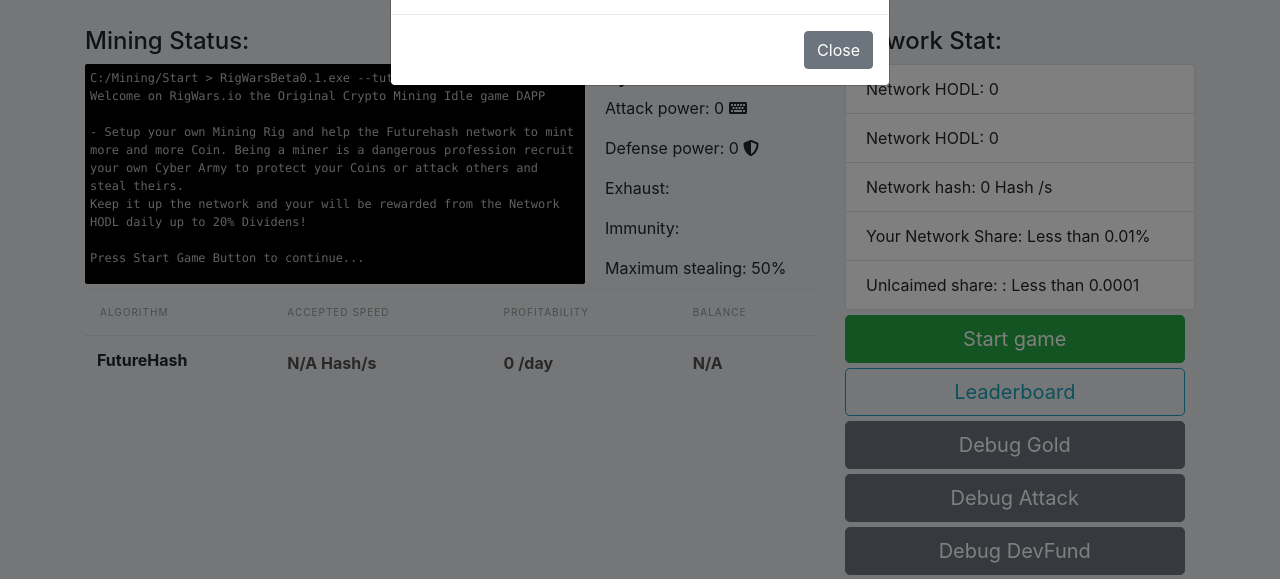
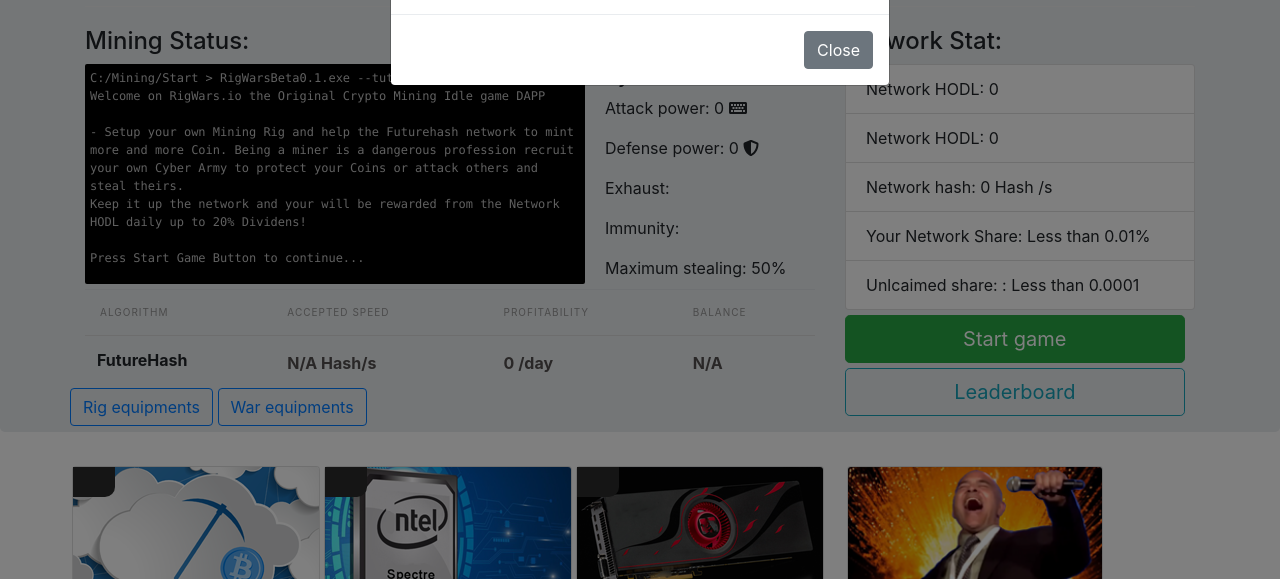
Before and after one commit to valamidev/rigwars, a plain HTML site: page index.html in a window 1280 px wide. Shown: the part 198-777 px from the top of the page. Drawn offline with nearby package versions, Linux system fonts and the light colour scheme; some icons are missing.

Commit message:
Debug Turn Off
Debug Turn Off

```diff
--- a/css/style.css
+++ b/css/style.css
@@ -136,6 +136,6 @@ table.light tr td {
 
 .market_buttons {
     position: absolute;
-    bottom: 8px;
+    bottom: -10px;
     left: 0px;
 }
--- a/index.html
+++ b/index.html
@@ -157,6 +157,8 @@ and open the template in the editor.
                     <button type="button" id="withdraw1" class="btn btn-outline-warning btn-lg beauty_button">Claim <i class="fab fa-ethereum"></i></button>
                     <div class="divider_small"></div>
                     <button type="button" id="leaderboard" class="btn btn-outline-info btn-lg btn-block beauty_button_big">Leaderboard</button>
+
+                    <debug id="debug">
                     <div class="divider_small"></div>
                     <button type="button" id="debug_gold" class="btn btn-secondary btn-lg btn-block beauty_button_big">Debug Gold</button>
                     <div class="divider_small"></div>
@@ -164,8 +166,9 @@ and open the template in the editor.
                     <div class="divider_small"></div>
                     <button type="button" id="debug_devfund" class="btn btn-secondary btn-lg btn-block beauty_button_big">Debug DevFund</button>
                     <div class="divider_small"></div>
+                    <button type="button" id="jackpot" class="btn btn-dange btn-lg btn-block beauty_button_big">Super Block</button>
+                   </debug>
 
-                    <button type="button" id="jackpot" class="btn btn-dange btn-lg btn-block beauty_button_big">Super Block</button>
                   </div>
                 </div>
               </div>
--- a/js/draw_content.js
+++ b/js/draw_content.js
@@ -17,6 +17,11 @@ function update_dash_slow()
     $('#unclaimedshare').html('Unlcaimed share: : '+personal_share_eth(personal_share()));
 
     $('.mining-anim').html(generate_output());
+
+    if(game.debug==0)
+    {
+       $('#debug').hide();
+    }
 
     if(game.prodPerSec>0)
     {
```
